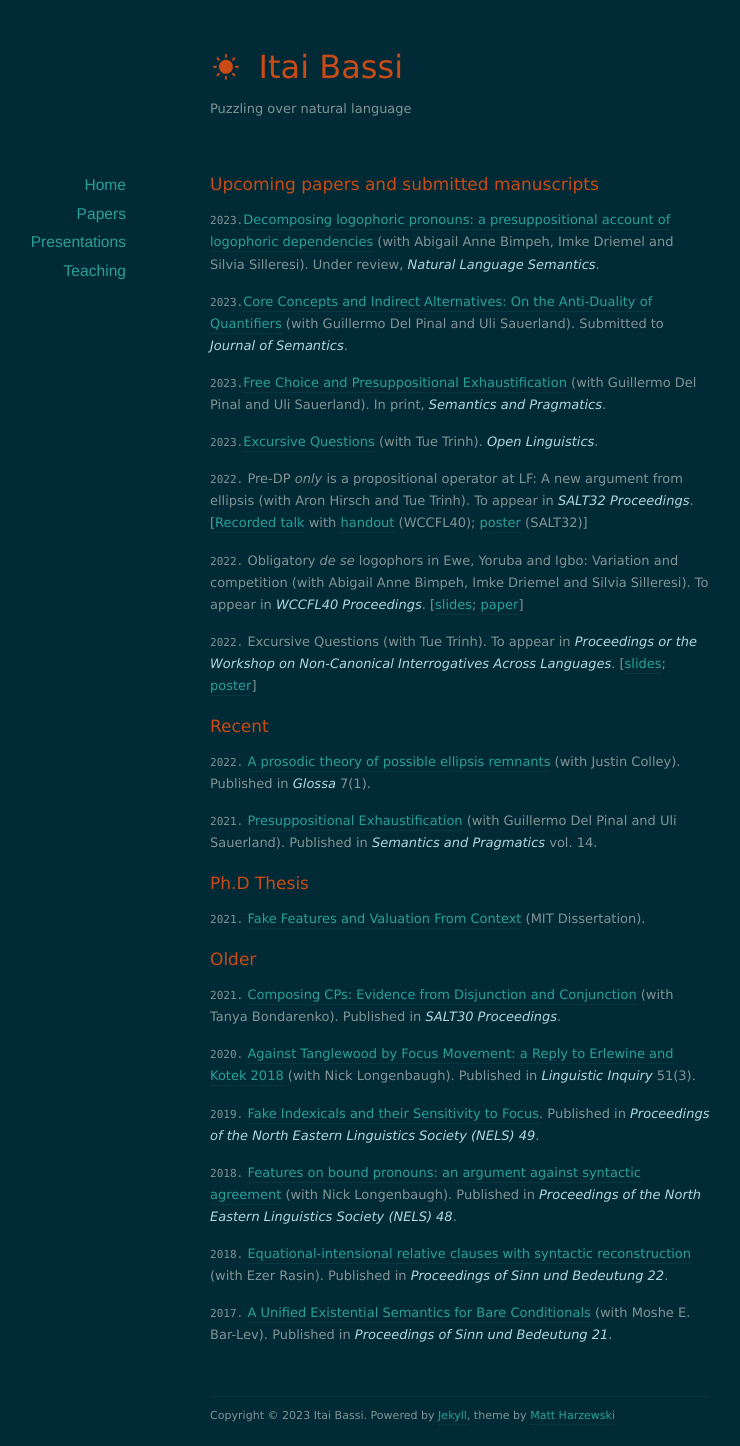
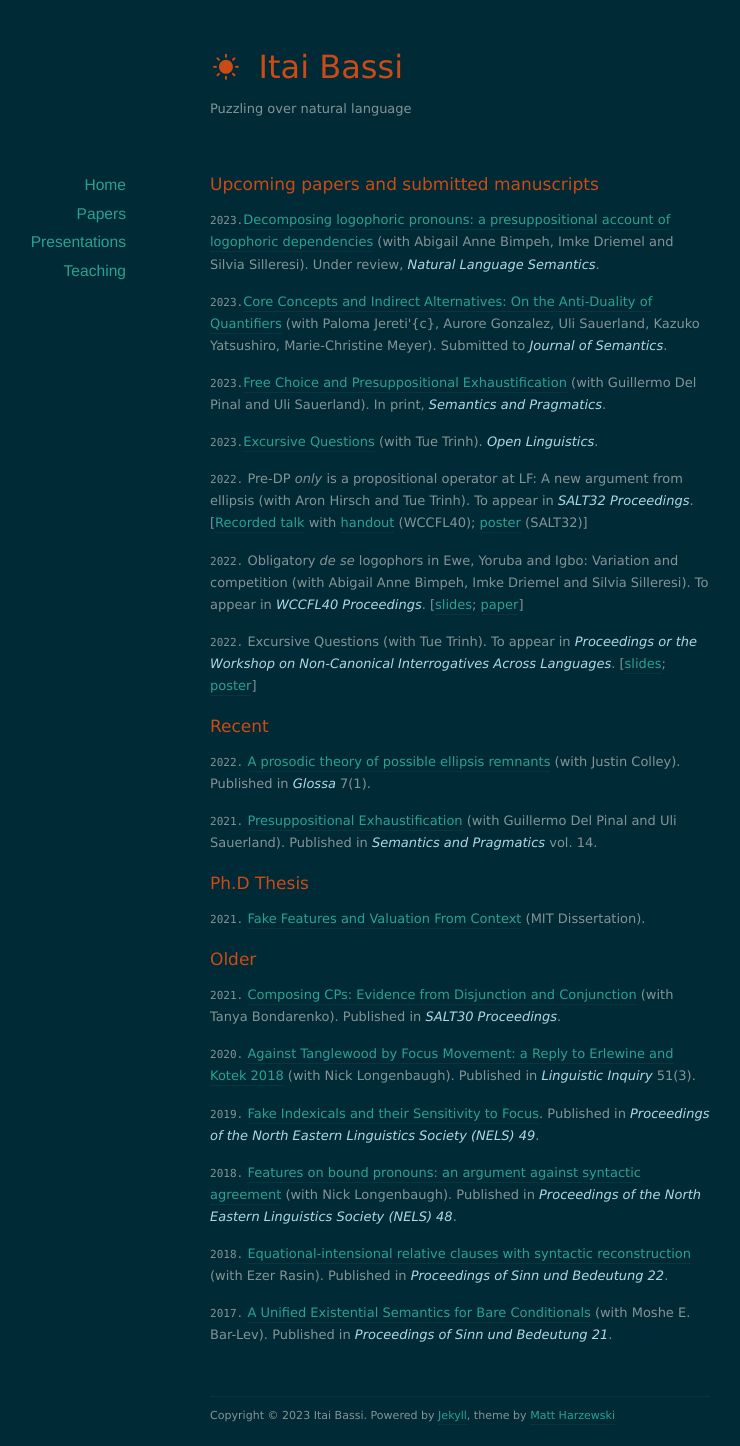
Before and after one commit to itaibassi/itaibassi.github.io, a Jekyll site: the page built from papers/index.markdown, in a window 1280 px wide. Shown: the whole page, without its empty margins (180-920 px from the left). Built offline with Jekyll 4.4.1, drawn with Linux system fonts in a browser that asks for light colours; nearby versions of some CDN libraries.

Commit message:
Update index.markdown

```diff
--- a/papers/index.markdown
+++ b/papers/index.markdown
@@ -14,7 +14,7 @@
 dependencies](https://www.dropbox.com/scl/fi/jsx01gv767lx0w25524er/Strict_Logophors_2nd_round.pdf?rlkey=zy1wf07lasfuc5xmukmj7mmah&dl=0) (with Abigail Anne Bimpeh, Imke Driemel and Silvia Silleresi). Under review, *<font color="lightblue"> Natural Language Semantics</font>*.
 
 `2023.`[Core Concepts and Indirect Alternatives:
-On the Anti-Duality of Quantifiers](https://www.dropbox.com/scl/fi/3n8l6ti2rkxwpof4q6lvf/Core-Concepts-and-Indirect-Alternatives_JoS.pdf?rlkey=couotuw3jek8by9kdh687kl9v&dl=0) (with Guillermo Del Pinal and Uli Sauerland). Submitted to *<font color="lightblue"> Journal of Semantics</font>*.
+On the Anti-Duality of Quantifiers](https://www.dropbox.com/scl/fi/3n8l6ti2rkxwpof4q6lvf/Core-Concepts-and-Indirect-Alternatives_JoS.pdf?rlkey=couotuw3jek8by9kdh687kl9v&dl=0) (with Paloma Jereti\'{c}, Aurore Gonzalez, Uli Sauerland, Kazuko Yatsushiro, Marie-Christine Meyer). Submitted to *<font color="lightblue"> Journal of Semantics</font>*.
 
 
 `2023.`[Free Choice and Presuppositional Exhaustification](https://www.dropbox.com/scl/fi/qro81oh29tvurvkuytl28/FC_and_Pex_final_S-P.pdf?rlkey=bflxd52hu410bmp281j3pg0be&dl=0) (with Guillermo Del Pinal and Uli Sauerland). In print, *<font color="lightblue"> Semantics and Pragmatics</font>*.
```
